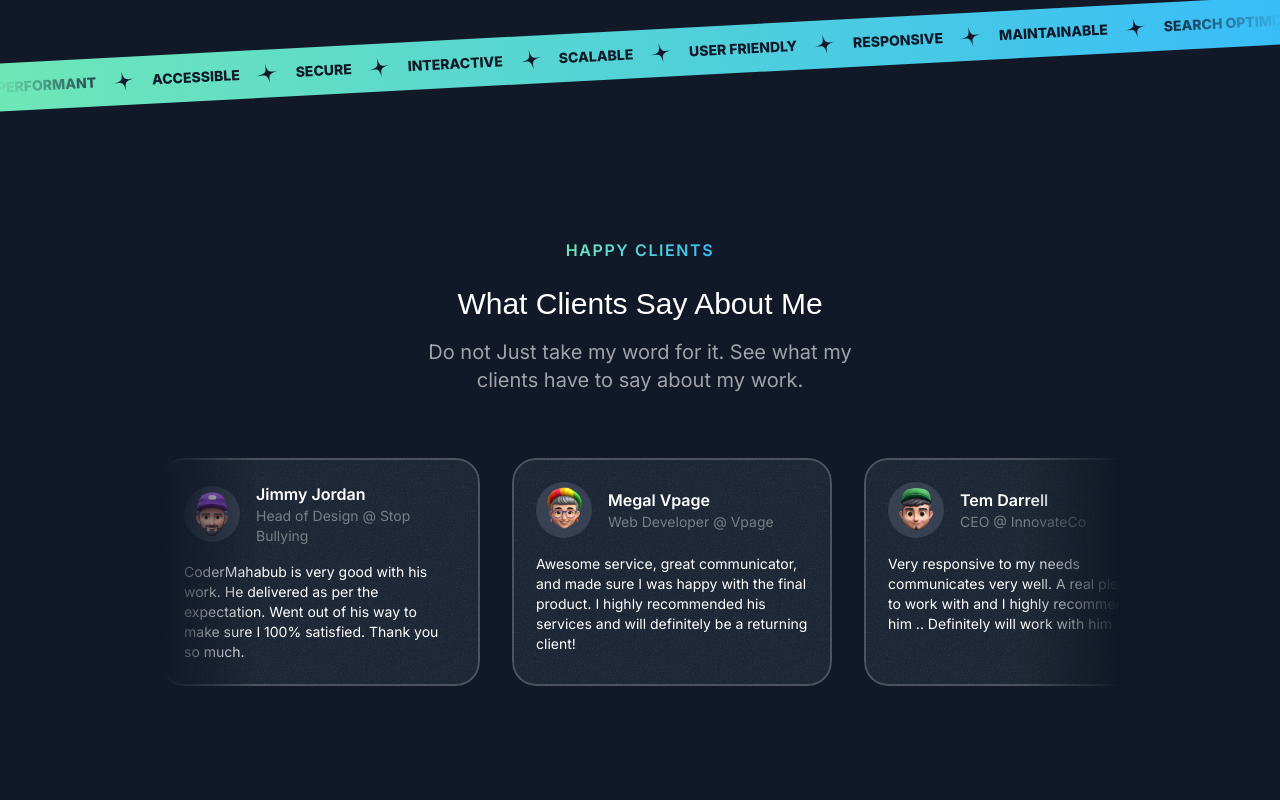
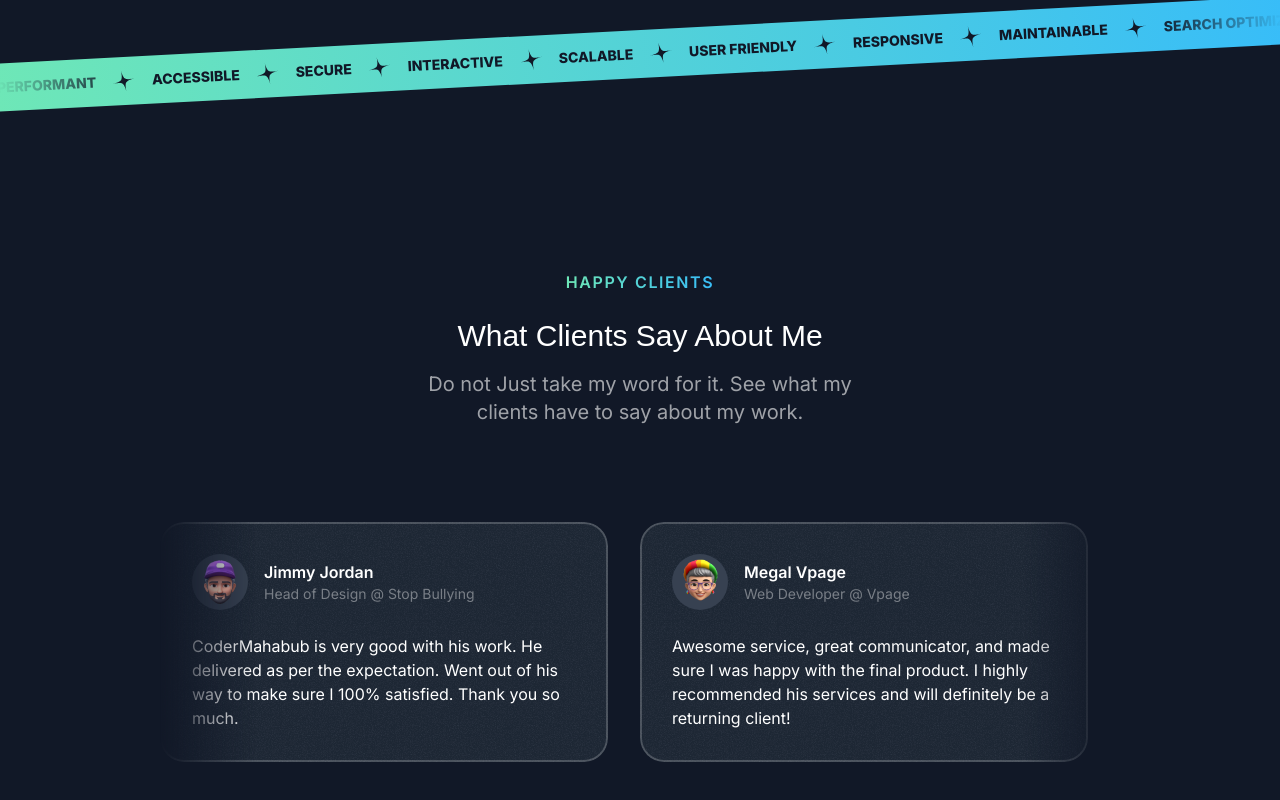
Before and after one commit to CoderMahabub/my-portfolio, a Next.js app: page / in a window 1280 px wide. Shown: the part 2950-3750 px from the top of the page. Before the commit the page ends 3700 px from the top, so only its background shows below. Built offline with nearby package versions, Linux system fonts and the light colour scheme; a web font is replaced by a local one.

Commit message:
Responsive of Testimonial

```diff
--- a/src/sections/Testimonials.tsx
+++ b/src/sections/Testimonials.tsx
@@ -44,7 +44,7 @@ const testimonials = [
 
 export const TestimonialsSection = () => {
   return (
-    <div className="py-16">
+    <div className="py-16 lg:py-24">
       <div className="container">
         <SectionHeader
           eyebrow="Happy Clients"
@@ -52,10 +52,13 @@ export const TestimonialsSection = () => {
           description="Do not Just take my word for it. See what my clients have to say about
         my work."
         />
-        <div className="mt-16 flex overflow-x-clip [mask-image:linear-gradient(to_right,transparent,black_10%,black_90%,transparent)]">
+        <div className="mt-16 lg:mt-24 flex overflow-x-clip [mask-image:linear-gradient(to_right,transparent,black_10%,black_90%,transparent)]">
           <div className="flex gap-8 flex-none">
             {testimonials.map((testimonial) => (
-              <Card key={testimonial.name} className="max-w-xs">
+              <Card
+                key={testimonial.name}
+                className="max-w-xs md:p-8 md:max-w-md"
+              >
                 <div className="flex gap-4 items-center">
                   <div className="size-14 bg-gray-700 inline-flex items-center justify-center rounded-full flex-shrink-0">
                     <Image
@@ -71,7 +74,9 @@ export const TestimonialsSection = () => {
                     </div>
                   </div>
                 </div>
-                <p className="mt-4 text-sm">{testimonial.text}</p>
+                <p className="mt-4 md:mt-6 text-sm md:text-base">
+                  {testimonial.text}
+                </p>
               </Card>
             ))}
           </div>
```
